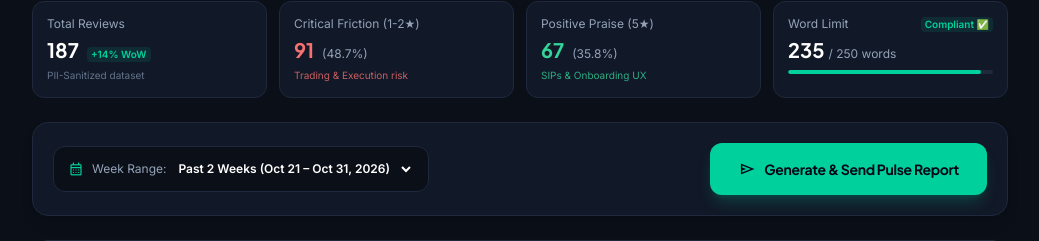
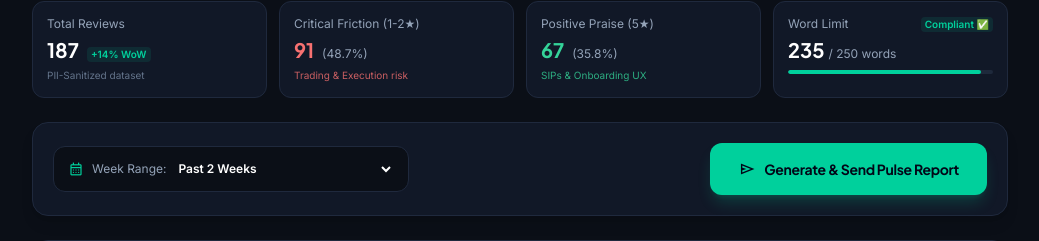
Before and after one commit to nagesh-labs/ai-agent-pulse-report-generation, a FastAPI app: page / in a window 1280 px wide. Shown: the part 96-337 px from the top of the page, without its empty margins (120-1159 px from the left). Run offline with FastAPI, Linux system fonts and the light colour scheme; parts of the project's set-up code (start-up, migrations or seed data) failed here and were passed over; some libraries are stand-ins or nearby versions.

Commit message:
refactor: simplify week range labels and sync time range on dropdown change

```diff
--- a/src/templates/index.html
+++ b/src/templates/index.html
@@ -145,8 +145,8 @@
           <span class="material-symbols-outlined text-base text-brand">calendar_month</span>
           <span class="text-slate-400">Week Range:</span>
           <select class="bg-transparent text-white font-semibold focus:outline-none cursor-pointer pr-2" id="week-range-select">
-            <option value="1" class="bg-surface-card text-white">Past 1 Week (Recent Spike)</option>
-            <option value="2" selected class="bg-surface-card text-white">Past 2 Weeks (Oct 21 – Oct 31, 2026)</option>
+            <option value="1" class="bg-surface-card text-white">Past 1 Week</option>
+            <option value="2" selected class="bg-surface-card text-white">Past 2 Weeks</option>
             <option value="4" class="bg-surface-card text-white">Past 4 Weeks (Monthly Scope)</option>
             <option value="8" class="bg-surface-card text-white">Past 8 Weeks (Bi-Monthly Trend)</option>
             <option value="12" class="bg-surface-card text-white">Past 12 Weeks (Quarterly Scope)</option>
@@ -463,11 +463,24 @@
       }
     });
 
-    // Week range selector sync
+    // Week range selector sync & immediate time range preview
     const weekSelect = document.getElementById('week-range-select');
     const slider = document.getElementById('lookback-slider');
+    const dateRangeEl = document.getElementById('pulse-date-range');
+
+    function updateDateRangeForWeeks(weeks) {
+      if (weeks === 1) {
+        dateRangeEl.textContent = 'Oct 24, 2026 – Oct 31, 2026';
+        document.getElementById('metric-total-reviews').textContent = '132';
+      } else {
+        dateRangeEl.textContent = 'Oct 21, 2026 – Oct 31, 2026';
+        document.getElementById('metric-total-reviews').textContent = '187';
+      }
+    }
+
     weekSelect.addEventListener('change', (e) => {
       slider.value = e.target.value;
+      updateDateRangeForWeeks(parseInt(e.target.value));
     });
 
     // Terminal Logging Helper
```
